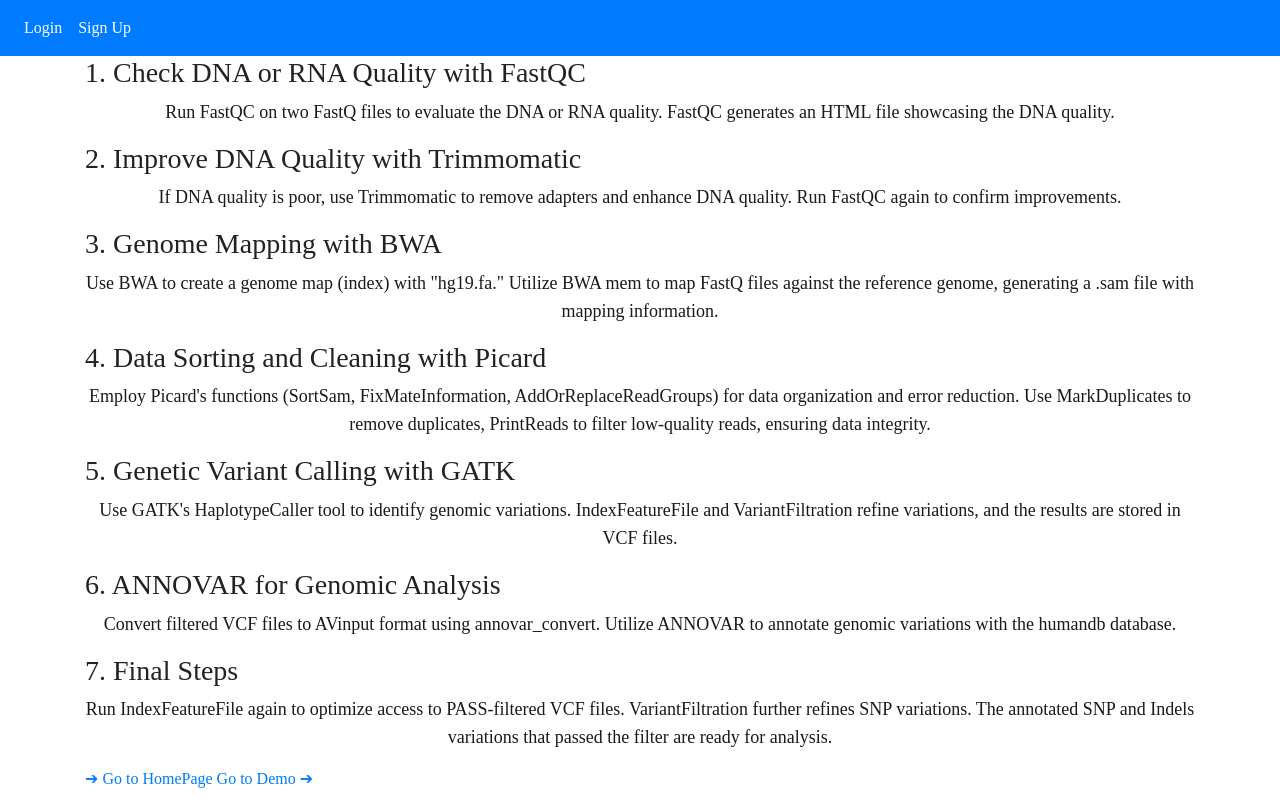
After one commit to larycoder/Limb-Bone-Abnormality, a Flask app: page /pipeline in a window 1280 px wide. The commit adds this page. Run offline with Flask 3, Linux system fonts and the light colour scheme; some libraries are stand-ins or nearby versions.

Commit message:
decoreate 3 files homepage,pipeline,demo

```diff
--- a/app.py
+++ b/app.py
@@ -28,6 +28,9 @@ def start():
 @app.route('/demo')
 def demo():
     return render_template('upload_3circles.html')
+@app.route('/pipeline')
+def pipeline():
+    return render_template('pipeline.html')
 @app.route('/homepage')
 def homepage():
     return render_template('index.html')
--- a/templates/base.html
+++ b/templates/base.html
@@ -16,6 +16,7 @@
   />
   <link rel="stylesheet" href="../static/base.css">
   <link rel="stylesheet" href="../static/upload_3circles.css">
+  <link rel="stylesheet" href="../static/pipeline.css">
     <title>{% block title %}Home{% endblock %}</title>
 </head>
 <body>
--- a/templates/index.html
+++ b/templates/index.html
@@ -93,6 +93,8 @@
         </div>
     </div>
 
+    <a href="{{url_for('pipeline')}}" class="arrow" id="pipeline">Go to Pipeline &#10132;</a>
+
 </div>
 
 
--- /dev/null
+++ b/templates/pipeline.html
@@ -0,0 +1,39 @@
+{% extends 'base.html' %}
+{% block title %}Pipeline{% endblock %}
+{% block content %}
+    <div class="pipeline">
+
+        <div class="step">
+            <h3>1. Check DNA or RNA Quality with FastQC</h3>
+            <p>Run FastQC on two FastQ files to evaluate the DNA or RNA quality. FastQC generates an HTML file showcasing the DNA quality.</p>
+        </div>
+        <div class="step">
+            <h3>2. Improve DNA Quality with Trimmomatic</h3>
+            <p>If DNA quality is poor, use Trimmomatic to remove adapters and enhance DNA quality. Run FastQC again to confirm improvements.</p>
+        </div>
+        <div class="step">
+            <h3>3. Genome Mapping with BWA</h3>
+            <p>Use BWA to create a genome map (index) with "hg19.fa." Utilize BWA mem to map FastQ files against the reference genome, generating a .sam file with mapping information.</p>
+        </div>
+        <div class="step">
+            <h3>4. Data Sorting and Cleaning with Picard</h3>
+            <p>Employ Picard's functions (SortSam, FixMateInformation, AddOrReplaceReadGroups) for data organization and error reduction. Use MarkDuplicates to remove duplicates, PrintReads to filter low-quality reads, ensuring data integrity.</p>
+        </div>
+        <div class="step">
+            <h3>5. Genetic Variant Calling with GATK</h3>
+            <p>Use GATK's HaplotypeCaller tool to identify genomic variations. IndexFeatureFile and VariantFiltration refine variations, and the results are stored in VCF files.</p>
+        </div>
+        <div class="step">
+            <h3>6. ANNOVAR for Genomic Analysis</h3>
+            <p>Convert filtered VCF files to AVinput format using annovar_convert. Utilize ANNOVAR to annotate genomic variations with the humandb database.</p>
+        </div>
+        <div class="step">
+            <h3>7. Final Steps</h3>
+            <p>Run IndexFeatureFile again to optimize access to PASS-filtered VCF files. VariantFiltration further refines SNP variations. The annotated SNP and Indels variations that passed the filter are ready for analysis.</p>
+        </div>
+
+        <a href="{{url_for('homepage')}}" class="arrow" id="index">&#10132; Go to HomePage</a>
+        <a href="{{url_for('demo')}}" class="arrow" id="demo">Go to Demo &#10132;</a>
+    </div>
+
+{% endblock %}
--- a/templates/upload_3circles.html
+++ b/templates/upload_3circles.html
@@ -126,7 +126,7 @@
 
 </script>
 
-
+<a href="{{url_for('pipeline')}}" class="arrow" id="pipeline">&#10132; Go to Pipeline</a>
 
 
 {% endblock %}
```
Also changed, not shown: templates/FastQ_to_VCF.drawio.html (added, +12 -0 lines).
